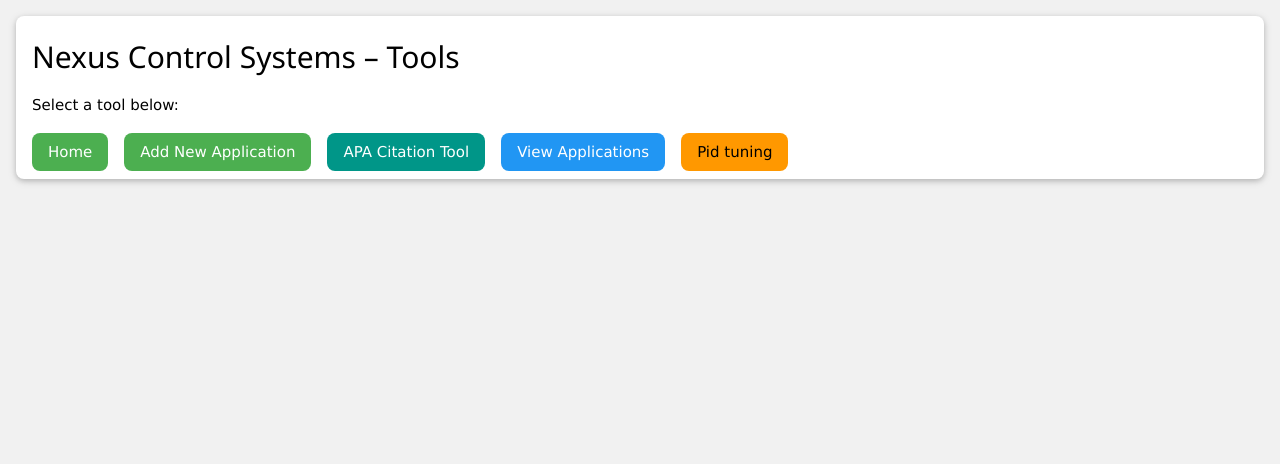
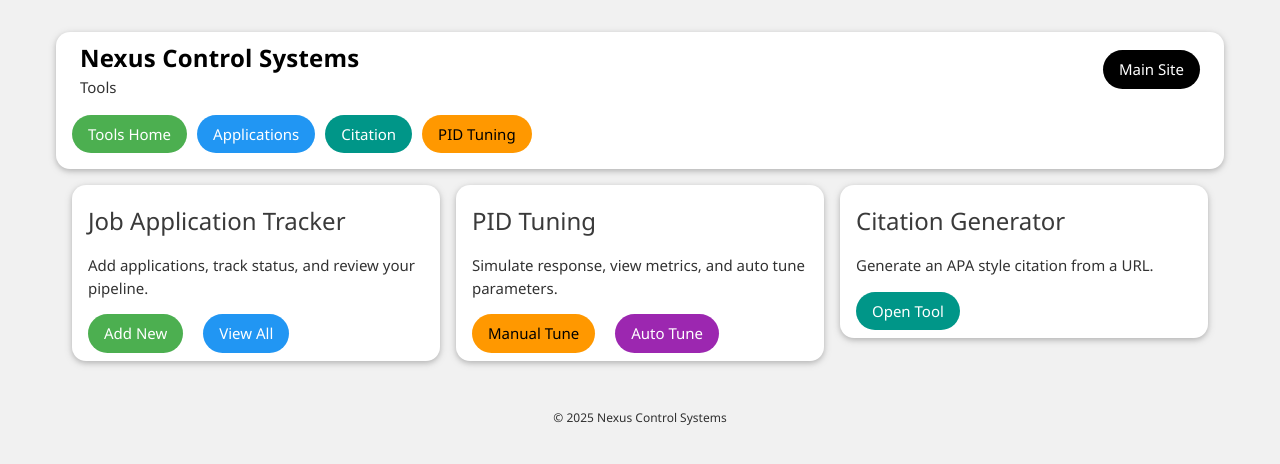
Before and after one commit to weaponz1337/Nexus, a Flask app: page /tools/ in a window 1280 px wide. Shown: the top 464 px of the page. Run offline with Flask 3, Linux system fonts and the light colour scheme.

Commit message:
Update tools.html

```diff
--- a/templates/tools.html
+++ b/templates/tools.html
@@ -1,25 +1,39 @@
-<!DOCTYPE html>
-<html lang="en">
-<head>
-    <meta charset="UTF-8">
-    <meta name="viewport" content="width=device-width, initial-scale=1.0">
-    <title>Nexus Tools</title>
-    <link rel="stylesheet" href="https://www.w3schools.com/w3css/4/w3.css">
-</head>
-<body class="w3-container w3-light-grey">
+{% extends "base_tools.html" %}
 
-    <div class="w3-card w3-white w3-round-large w3-margin-top w3-padding">
-        <h2>Nexus Control Systems – Tools</h2>
-        <p>Select a tool below:</p>
+{% block title %}Tools Home | Nexus{% endblock %}
 
-        <div class="w3-bar w3-margin-top">
-            <a href="/" class="w3-bar-item w3-button w3-green w3-round-large w3-margin-right">Home</a>
-            <a href="/add" class="w3-bar-item w3-button w3-green w3-round-large w3-margin-right">Add New Application</a>
-            <a href="/citation" class="w3-bar-item w3-button w3-teal w3-round-large w3-margin-right">APA Citation Tool</a>
-            <a href="/view" class="w3-bar-item w3-button w3-blue w3-round-large w3-margin-right">View Applications</a>
-            <a href="/pid" class="w3-bar-item w3-button w3-orange w3-round-large">Pid tuning</a>
+{% block content %}
+  <div class="w3-row-padding w3-margin-top">
+
+    <div class="w3-col l4 m6 s12 w3-margin-bottom">
+      <div class="w3-card w3-white w3-padding card">
+        <h3 class="w3-text-dark-grey">Job Application Tracker</h3>
+        <p class="subtle">Add applications, track status, and review your pipeline.</p>
+        <div class="w3-bar">
+          <a class="w3-button w3-green pill w3-margin-right" href="/add">Add New</a>
+          <a class="w3-button w3-blue pill" href="/view">View All</a>
         </div>
+      </div>
     </div>
 
-</body>
-</html>
+    <div class="w3-col l4 m6 s12 w3-margin-bottom">
+      <div class="w3-card w3-white w3-padding card">
+        <h3 class="w3-text-dark-grey">PID Tuning</h3>
+        <p class="subtle">Simulate response, view metrics, and auto tune parameters.</p>
+        <div class="w3-bar">
+          <a class="w3-button w3-orange pill w3-margin-right" href="/pid">Manual Tune</a>
+          <a class="w3-button w3-purple pill" href="/pid/optimize">Auto Tune</a>
+        </div>
+      </div>
+    </div>
+
+    <div class="w3-col l4 m6 s12 w3-margin-bottom">
+      <div class="w3-card w3-white w3-padding card">
+        <h3 class="w3-text-dark-grey">Citation Generator</h3>
+        <p class="subtle">Generate an APA style citation from a URL.</p>
+        <a class="w3-button w3-teal pill" href="/citation">Open Tool</a>
+      </div>
+    </div>
+
+  </div>
+{% endblock %}
```
